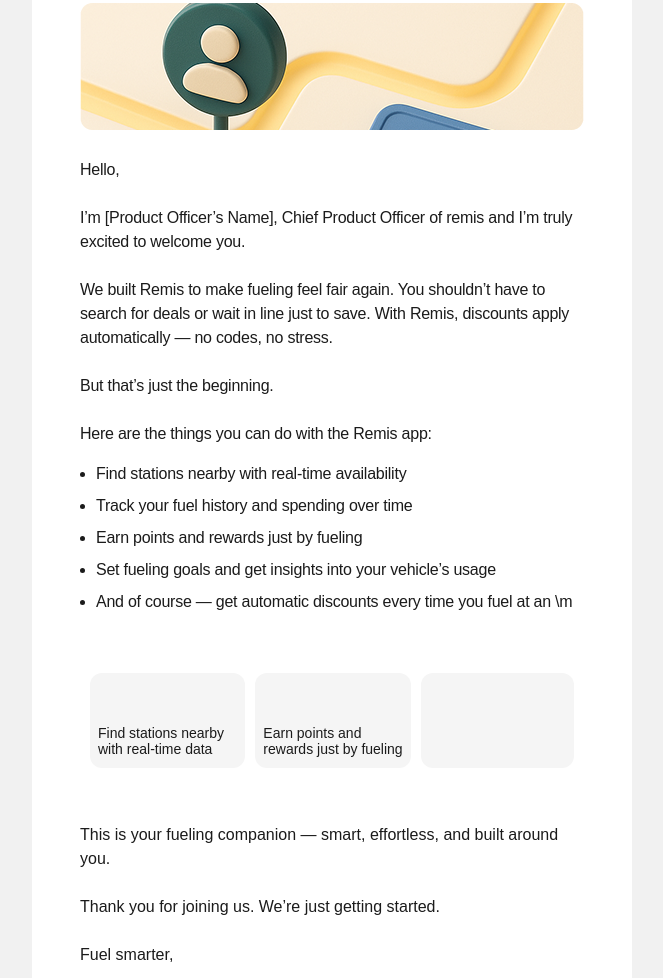
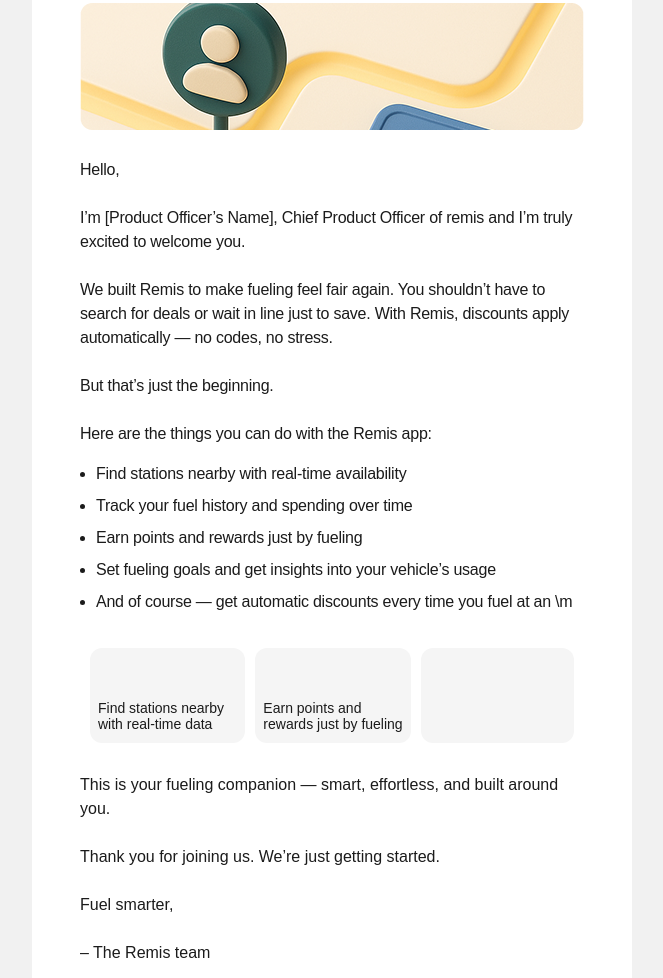
Before and after one commit to freyafidelia96/Email-Template, a plain HTML site: page welcome.html in a window 1280 px wide. Shown: the part 243-1221 px from the top of the page, without its empty margins (308-971 px from the left). Drawn offline with Linux system fonts and the light colour scheme; a web font is replaced by a local one.

Commit message:
remove margin

```diff
--- a/welcome.html
+++ b/welcome.html
@@ -209,7 +209,7 @@
                         cellpadding="0"
                         cellspacing="10"
                         width="100%"
-                        style="margin: 25px 0"
+                        style="margin: 0 0"
                       >
                         <tr>
                           <!-- Box 1 -->
```
